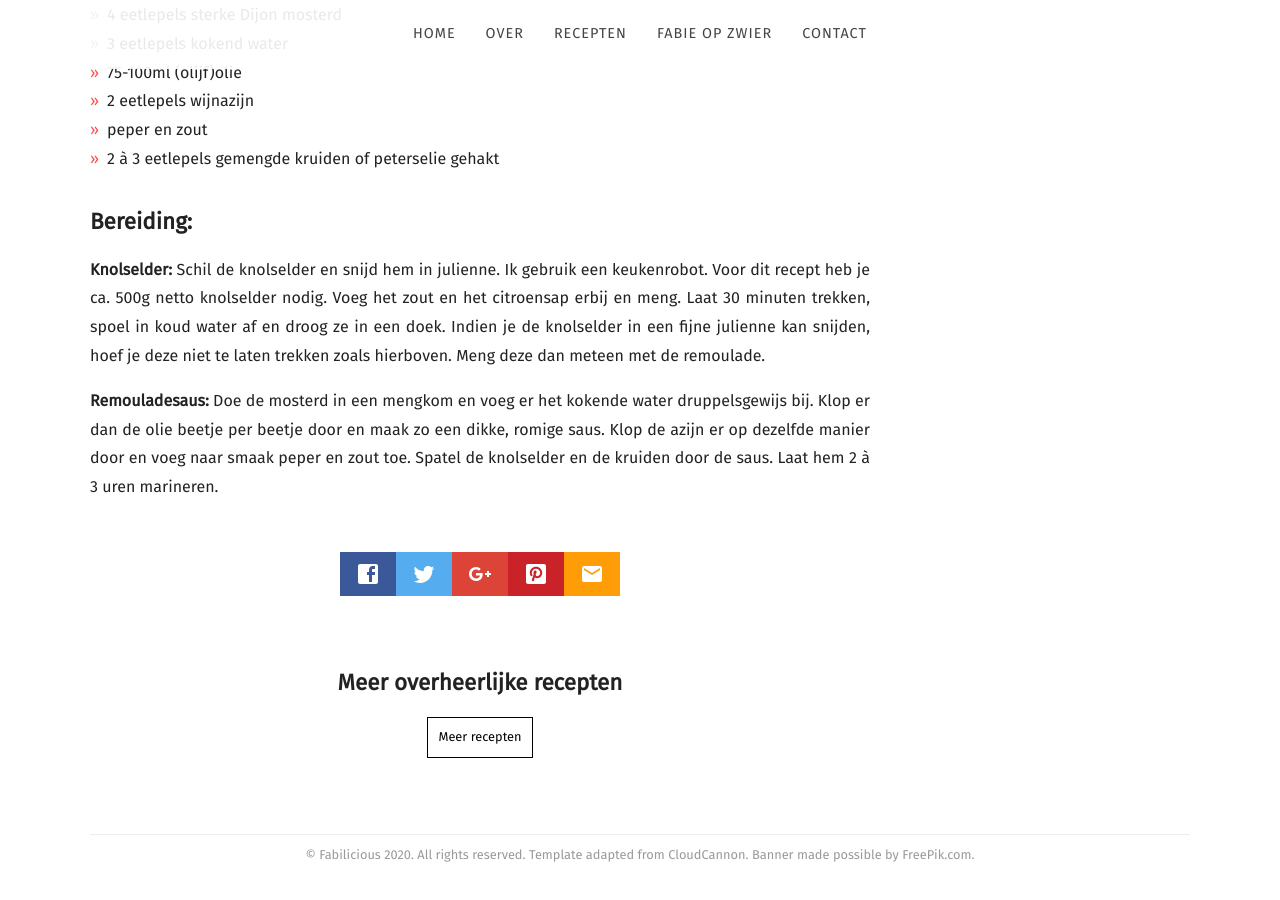
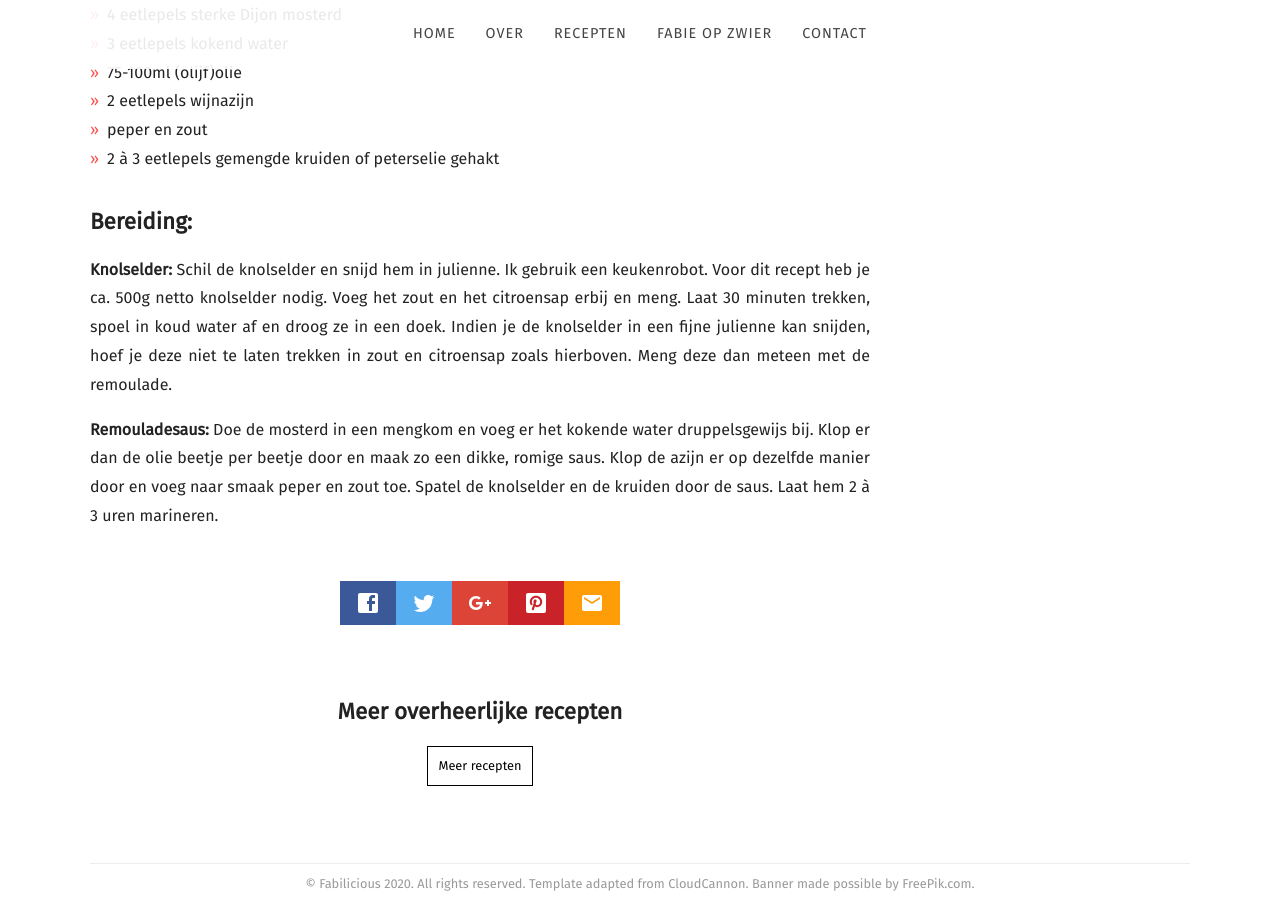
Before and after one commit to fabilicious/fabilicious.github.io, a Jekyll site: the page built from recipes/_posts/2020-01-05-Knolselder in remouladesaus.md, in a window 1280 px wide and 900 px high, scrolled down 1175 px. Built offline with Jekyll 4.4.1, drawn with Linux system fonts in a browser that asks for light colours; nearby versions of some CDN libraries; some web fonts are replaced.

Commit message:
Update 2020-01-05-Knolselder in remouladesaus.md

```diff
--- a/recipes/_posts/2020-01-05-Knolselder in remouladesaus.md
+++ b/recipes/_posts/2020-01-05-Knolselder in remouladesaus.md
@@ -28,7 +28,7 @@ Schil de knolselder en snijd hem in julienne. Ik gebruik een keukenrobot.
 Voor dit recept heb je ca. 500g netto knolselder nodig.
 Voeg het zout en het citroensap erbij en meng.
 Laat 30 minuten trekken, spoel in koud water af en droog ze in een doek.
-Indien je de knolselder in een fijne julienne kan snijden, hoef je deze niet te laten trekken zoals hierboven. Meng deze dan meteen met de remoulade.
+Indien je de knolselder in een fijne julienne kan snijden, hoef je deze niet te laten trekken in zout en citroensap zoals hierboven. Meng deze dan meteen met de remoulade.
 
 **Remouladesaus:**
 Doe de mosterd in een mengkom en voeg er het kokende water druppelsgewijs bij.
```
